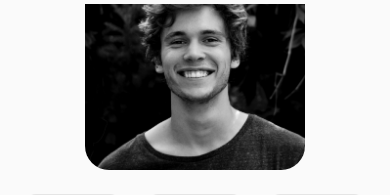
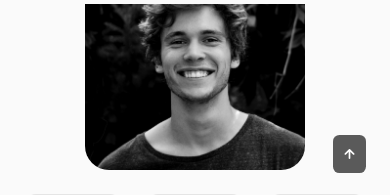
Before and after one commit to Thembek/portfolio-website, a React (Create React App) app: page / in a window 390 px wide. Shown: the part 840-1035 px from the top of the page. Built offline with nearby package versions, Linux system fonts and the light colour scheme.

Commit message:
scrollup button commit

```diff
--- a/src/App.js
+++ b/src/App.js
@@ -9,6 +9,7 @@
 import Testimonial from './components/testimonials/Testimonial';
 import Contact from './components/contact/Contact';
 import Footer from './components/footer/Footer';
+import Scrollup from './components/scrollup/Scrollup';
 import './App.css';
 
 function App() {
@@ -22,8 +23,10 @@
         <Services />
         <Qualification />
         <Contact />
-        <Footer />
+
       </main>
+      <Footer />
+      <Scrollup />
     </>
   );
 }
--- a/src/components/scrollup/Scrollup.jsx
+++ b/src/components/scrollup/Scrollup.jsx
@@ -3,10 +3,19 @@
 import './scrollup.css';
 
 const Scrollup = () => {
+    window.addEventListener('scroll', function () {
+        const scrollUp = document.querySelector('.scrollup');
+        if (this.scollY >= 560){
+            scrollUp.classList.add("show-scroll");
+        } else {
+            scrollUp.classList.remove("show-scroll");
+        }
+
+    });
     return(
-        <>
-            Scrollup
-        </>
+        <a href="#home" className="scrollup">
+            <i className="uil uil-arrow-up scrollup__icon"></i>
+        </a>
     );
 }
 
--- a/src/components/scrollup/scrollup.css
+++ b/src/components/scrollup/scrollup.css
@@ -0,0 +1,53 @@
+.scrollup {
+    position: fixed;
+    right: 2rem;
+    bottom: -20%;
+    background-color: var(--title-color);
+    opacity: 0.8;
+    padding: 0.3rem 0.5rem;
+    border-radius: 0.4rem;
+    z-index: var(--z-tooltip);
+    scroll-behavior: smooth;
+    transition: .4s;
+}
+
+.scrollup__icon {
+    font-size: 1.5rem;
+    color: var(--container-color);
+}
+
+.scrollup:hover {
+    background-color: var(--title-color-dark);
+}
+
+.show-scroll {
+    bottom: 3rem;
+}
+
+
+/*===Responsive Breakpoints ===*/
+/*For large devices */
+@media screen and (max-width: 992px){
+    .scrollup {
+        right: 1.5rem;
+        padding: 0.25rem 0.4rem;
+    }
+
+    .scrollup__icon{
+        font-size: 1.25rem;
+    }
+  }
+
+  /*For medium devices*/
+  @media screen and (max-width: 768px){
+    .show-scroll {
+        bottom: 4rem;
+    }
+  }
+
+  /*For small devices*/
+  @media screen and (max-width: 350px){
+    .scrollup {
+        right: 1rem;
+    }
+  }
```
